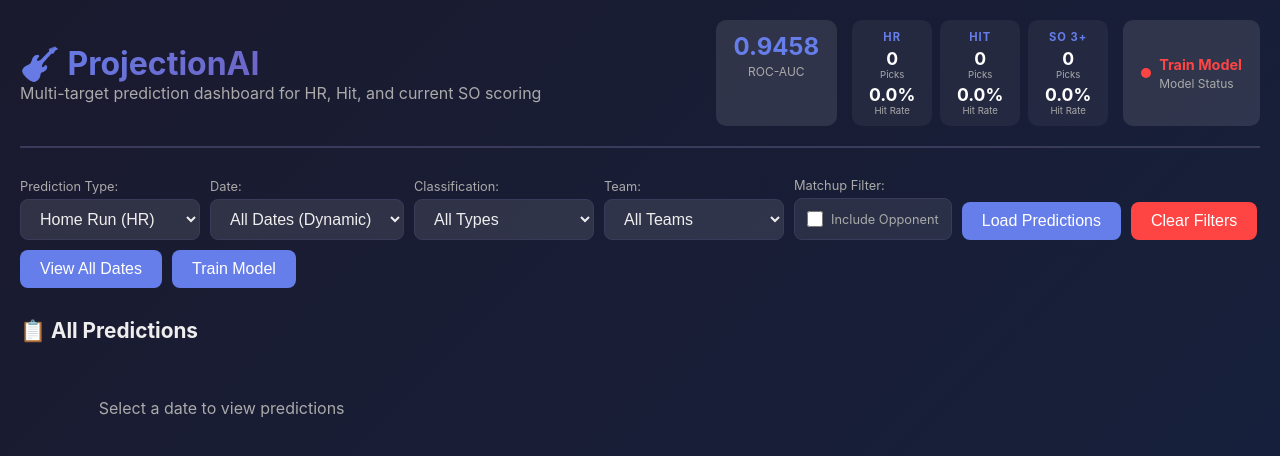
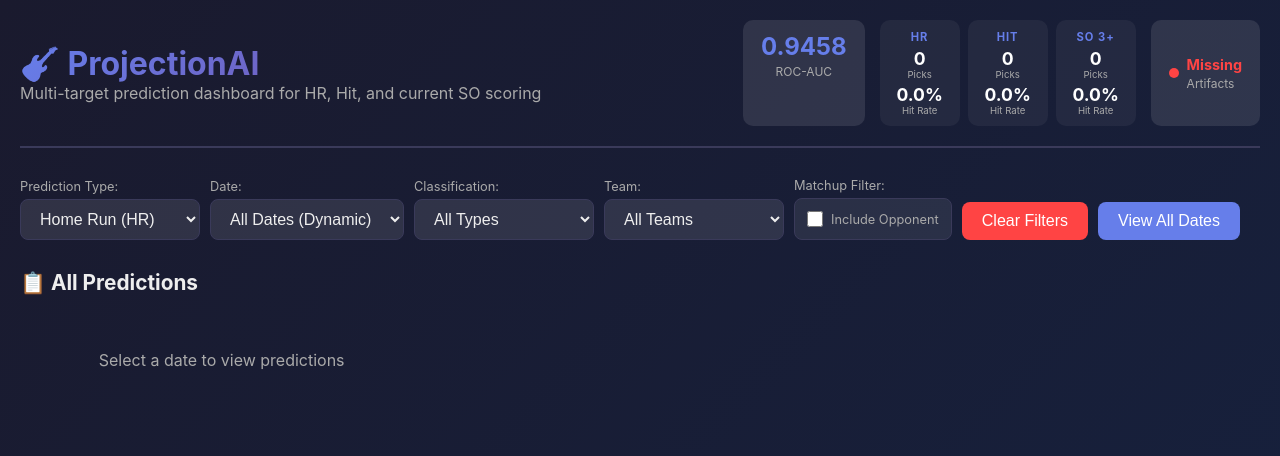
Before and after one commit to futurepr0n/ProjectionAI, a Flask app: page / in a window 1280 px wide. Shown: the top 456 px of the page. Run offline with Flask 3, Linux system fonts and the light colour scheme; data that the repository does not hold is empty; some libraries are stand-ins or nearby versions.

Commit message:
Simplify dashboard loading controls

```diff
--- a/dashboards/templates/dashboard.html
+++ b/dashboards/templates/dashboard.html
@@ -313,7 +313,7 @@
                     <div style="width: 10px; height: 10px; border-radius: 50%; background: #999;"></div>
                     <div style="display: flex; flex-direction: column; align-items: flex-start;">
                         <div class="stat-value" id="model-status-text" style="font-size: 0.9rem;">Checking...</div>
-                        <div class="stat-label">Model Status</div>
+                        <div class="stat-label">Artifacts</div>
                     </div>
                 </div>
             </div>
@@ -335,7 +335,7 @@
             </div>
             <div class="filter-group">
                 <label>Date:</label>
-                <select id="date-select" class="date-input">
+                <select id="date-select" class="date-input" onchange="loadPredictions()">
                     <option value="">Loading dates...</option>
                 </select>
             </div>
@@ -362,10 +362,8 @@
                     <span>Include Opponent</span>
                 </label>
             </div>
-            <button class="btn" id="load-btn" onclick="loadPredictions()">Load Predictions</button>
             <button class="btn btn-clear" onclick="clearFilters()">Clear Filters</button>
             <button class="btn" onclick="showAllDates()">View All Dates</button>
-            <button class="btn" id="train-btn" title="Retrain on latest season data. Run weekly or when model accuracy drops. Training takes ~2-5 minutes." onclick="trainModelHandler()">Train Model</button>
         </div>
 
         <div id="summary-box" class="summary-box" style="display: none;">
@@ -643,13 +641,9 @@
         async function loadPredictions() {
             const selectedDate = document.getElementById('date-select').value;
             if (!selectedDate) {
-                alert('Please select a date');
+                document.getElementById('all-grid').innerHTML = '<div class="loading">Select a date to view predictions</div>';
                 return;
             }
-
-            const btn = document.getElementById('load-btn');
-            btn.disabled = true;
-            btn.textContent = 'Loading...';
 
             document.getElementById('all-grid').innerHTML = '<div class="loading">Loading predictions...</div>';
 
@@ -670,9 +664,6 @@
             } catch (e) {
                 console.error('Error:', e);
                 document.getElementById('all-grid').innerHTML = `<div class="error">Error: ${e.message}</div>`;
-            } finally {
-                btn.disabled = false;
-                btn.textContent = 'Load Predictions';
             }
         }
 
@@ -930,58 +921,25 @@
                     statusDot.style.background = '#00ff88';
                     statusText.textContent = 'Ready';
                     statusText.style.color = '#00ff88';
+                    statusText.style.cursor = 'default';
+                    statusText.onclick = null;
                 } else if (stats.model_status === 'unavailable') {
                     statusDot.style.background = '#ff4444';
-                    statusText.textContent = 'Train Model';
+                    statusText.textContent = 'Missing';
                     statusText.style.color = '#ff4444';
-                    statusText.style.cursor = 'pointer';
-                    statusText.onclick = trainModelHandler;
+                    statusText.style.cursor = 'default';
+                    statusText.onclick = null;
                 } else {
                     statusDot.style.background = '#ffd700';
-                    statusText.textContent = 'Training...';
+                    statusText.textContent = 'Reloading...';
                     statusText.style.color = '#ffd700';
+                    statusText.style.cursor = 'default';
+                    statusText.onclick = null;
                 }
             } catch (e) {
                 console.error('Error checking model status:', e);
                 const statusDot = document.getElementById('model-status-indicator').querySelector('div:first-child');
                 statusDot.style.background = '#999';
-            }
-        }
-
-        async function trainModelHandler() {
-            const trainBtn = document.getElementById('train-btn');
-            try {
-                trainBtn.disabled = true;
-                trainBtn.textContent = 'Training...';
-
-                const resp = await fetch('/api/model/train', { method: 'POST' });
-                if (resp.ok) {
-                    alert('Training started in background. This may take 2-5 minutes.');
-                    const interval = setInterval(async () => {
-                        await updateModelStatus();
-                        const statusText = document.getElementById('model-status-text');
-                        if (statusText && statusText.textContent === 'Ready') {
-                            clearInterval(interval);
-                            trainBtn.disabled = false;
-                            trainBtn.textContent = 'Train Model';
-                            alert('Training completed successfully!');
-                        }
-                    }, 5000);
-                    setTimeout(() => {
-                        clearInterval(interval);
-                        trainBtn.disabled = false;
-                        trainBtn.textContent = 'Train Model';
-                    }, 30 * 60 * 1000);
-                } else {
-                    alert('Failed to start training');
-                    trainBtn.disabled = false;
-                    trainBtn.textContent = 'Train Model';
-                }
-            } catch (e) {
-                console.error('Training request error:', e);
-                alert('Error starting training');
-                trainBtn.disabled = false;
-                trainBtn.textContent = 'Train Model';
             }
         }
 
```
Also changed, not shown: README.md.
